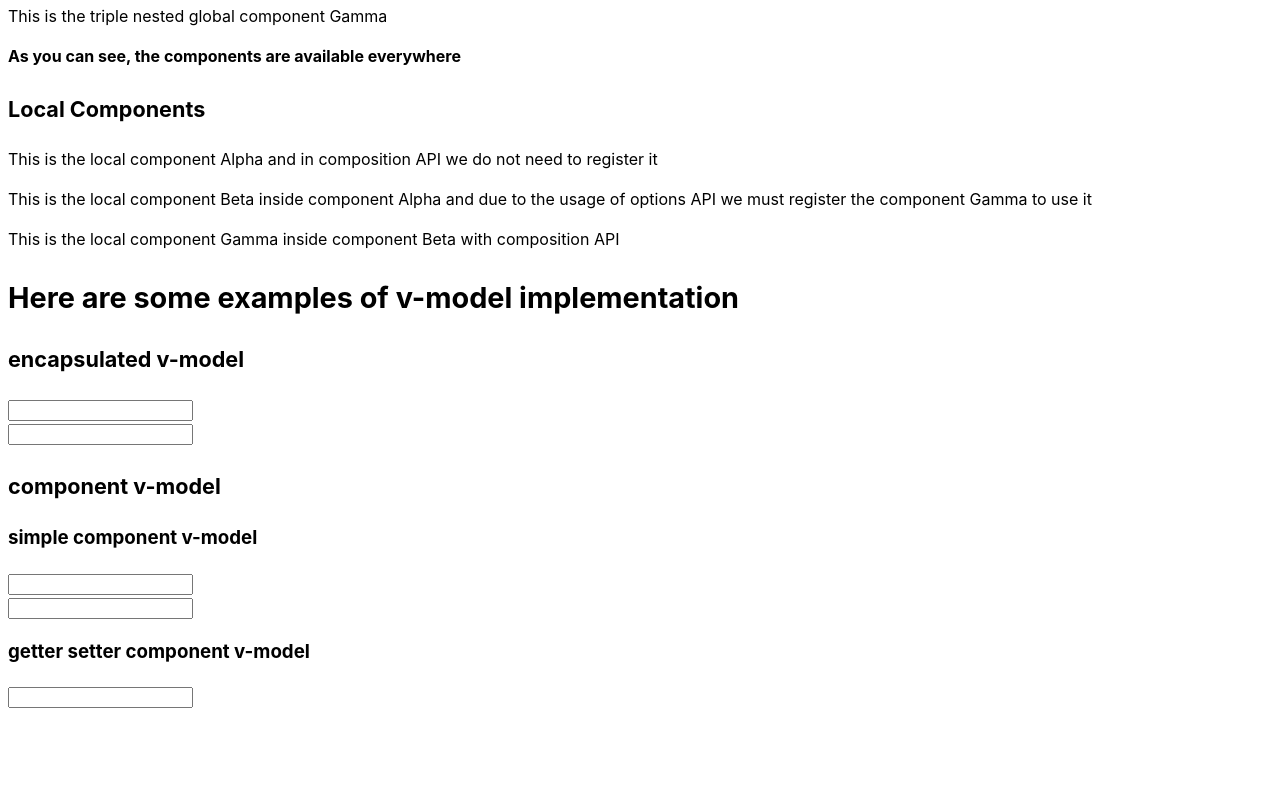
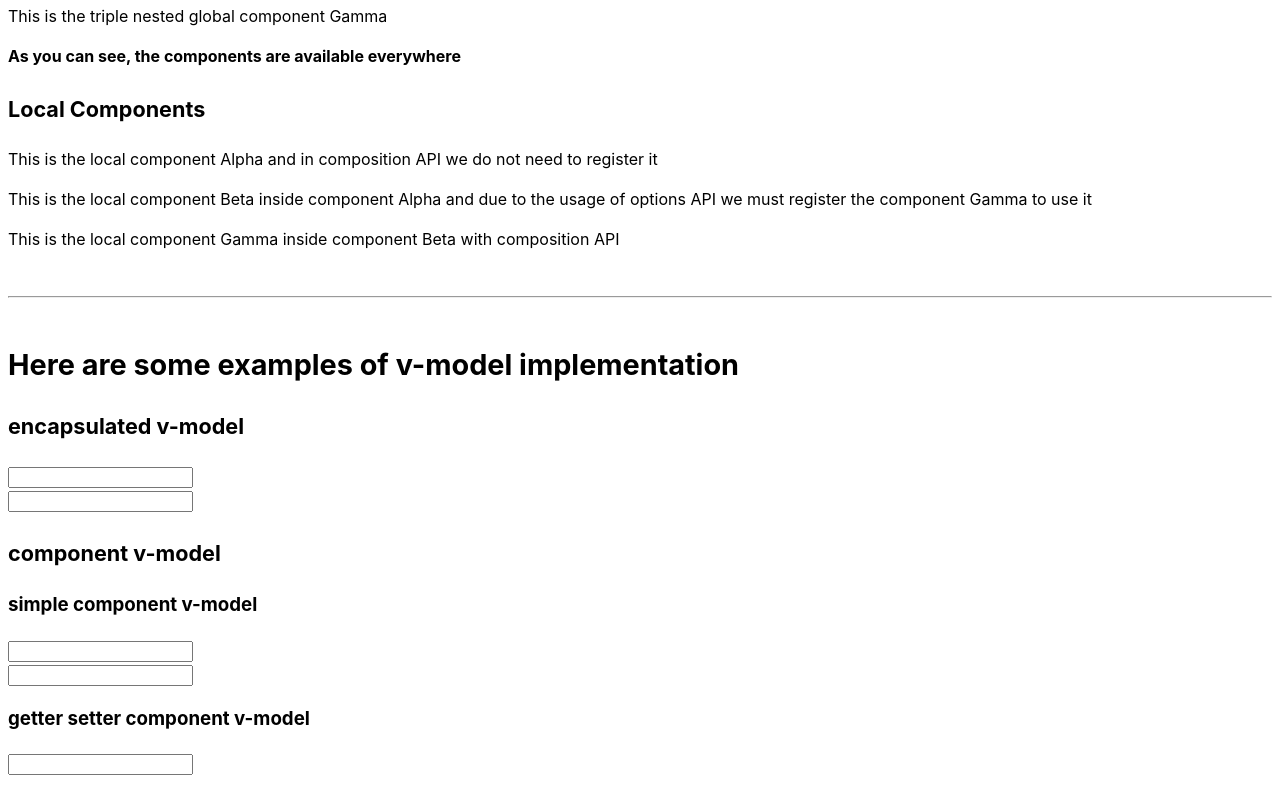
Before and after one commit to JacobGlitcher/components-in-depth, a Vue app: page / in a window 1280 px wide. Shown: the part 221-1021 px from the top of the page. Before the commit the page ends 954 px from the top, so only its background shows below. Built offline with nearby package versions, Linux system fonts and the light colour scheme.

Commit message:
codebase structure implementation

```diff
--- a/src/App.vue
+++ b/src/App.vue
@@ -6,6 +6,7 @@ import ParentComponent from './components/component-bind/ParentComponent.vue'
 
 <template>
   <div>
+    <div class="main-wrapper">
       <h2>Here are some examples of Global and Local components</h2>
 
       <div class="components-wrapper">
@@ -17,7 +18,11 @@ import ParentComponent from './components/component-bind/ParentComponent.vue'
         <h3>Local Components</h3>
         <LocalComponentAlpha/>
       </div>
+    </div>
 
+    <hr>
+
+    <div class="main-wrapper">
       <h2>Here are some examples of v-model implementation</h2>
 
       <div class="components-wrapper">
@@ -30,9 +35,11 @@ import ParentComponent from './components/component-bind/ParentComponent.vue'
         <ParentComponent/>
       </div>
     </div>
+  </div>
 </template>
 
 <style scoped>
+.main-wrapper {
   h2 {
     font-size: 1.8rem;
   }
@@ -44,4 +51,9 @@ h3 {
   .components-wrapper {
     margin-bottom: 25px;
   }
+}
+
+hr {
+  margin: 45px 0;
+}
 </style>
```
Lines whose indentation alone changed are shown as unchanged.
